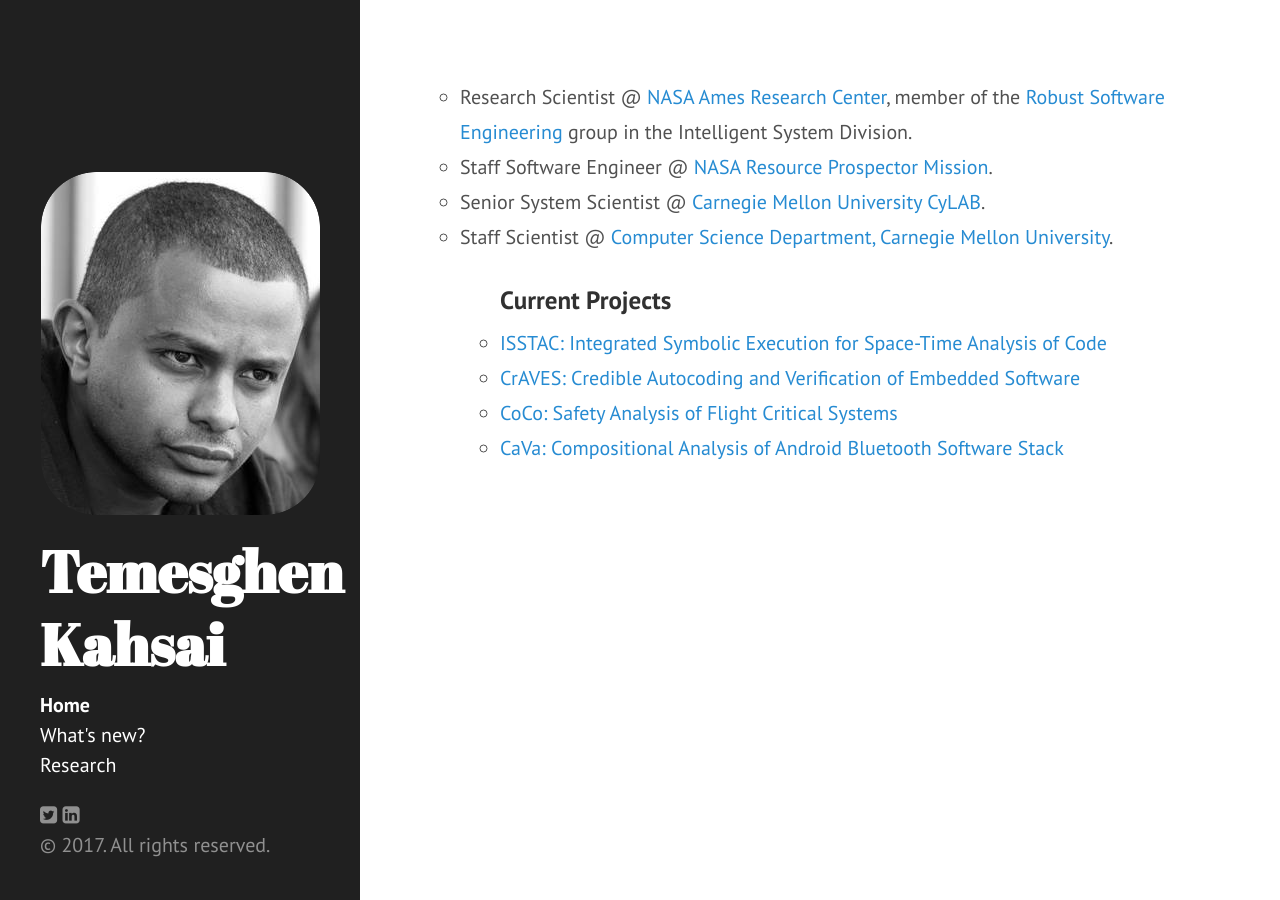
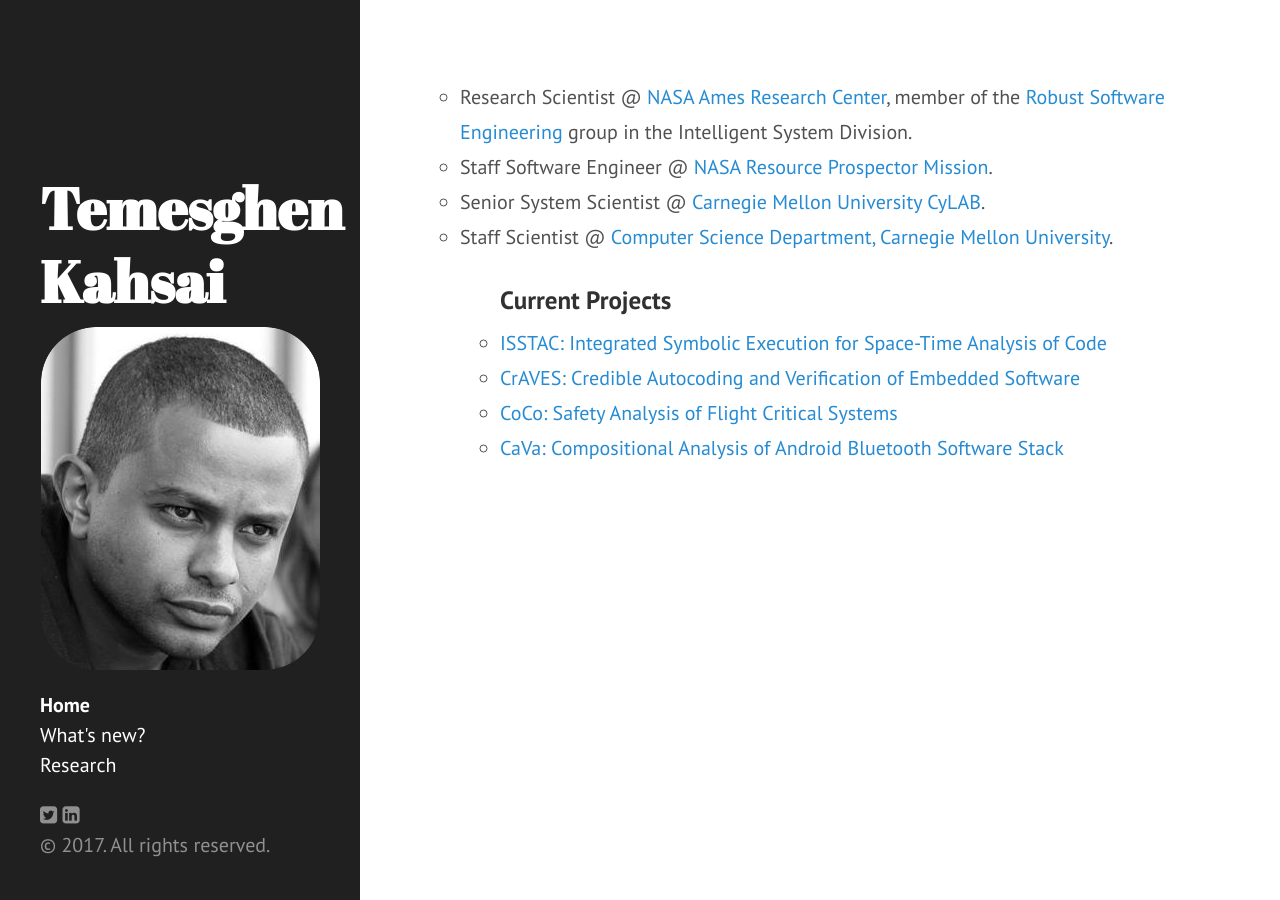
Before and after one commit to lememta/lememta.github.io, a Jekyll site: the page built from index.html, in a window 1280 px wide. Built offline with Jekyll 4.4.1, drawn with Linux system fonts in a browser that asks for light colours; nearby versions of some CDN libraries; the list of posts is cut into pages by our own code.

Commit message:
small update

```diff
--- a/_includes/sidebar.html
+++ b/_includes/sidebar.html
@@ -1,9 +1,5 @@
 <div class="sidebar">
   <div class="container sidebar-sticky">
-
-    <div class="sidebar-mugshot">
-        <img src="/assets/images/mugshot.png" alt="Temesghen Kahsai">
-    </div>
 
     <div class="sidebar-about">
       <h1>{{ site.title }}</h1>
@@ -11,6 +7,11 @@
       <!-- <p>p. email: lememta AT </p> -->
       <!-- <p>p. email: lememta AT </p> -->
     </div>
+    <div class="sidebar-mugshot">
+        <img src="/assets/images/mugshot.png" alt="Temesghen Kahsai">
+    </div>
+
+
 
     <ul class="sidebar-nav">
       <li class="sidebar-nav-item{% if page.title == "Home" %} active{% endif %}">
```
